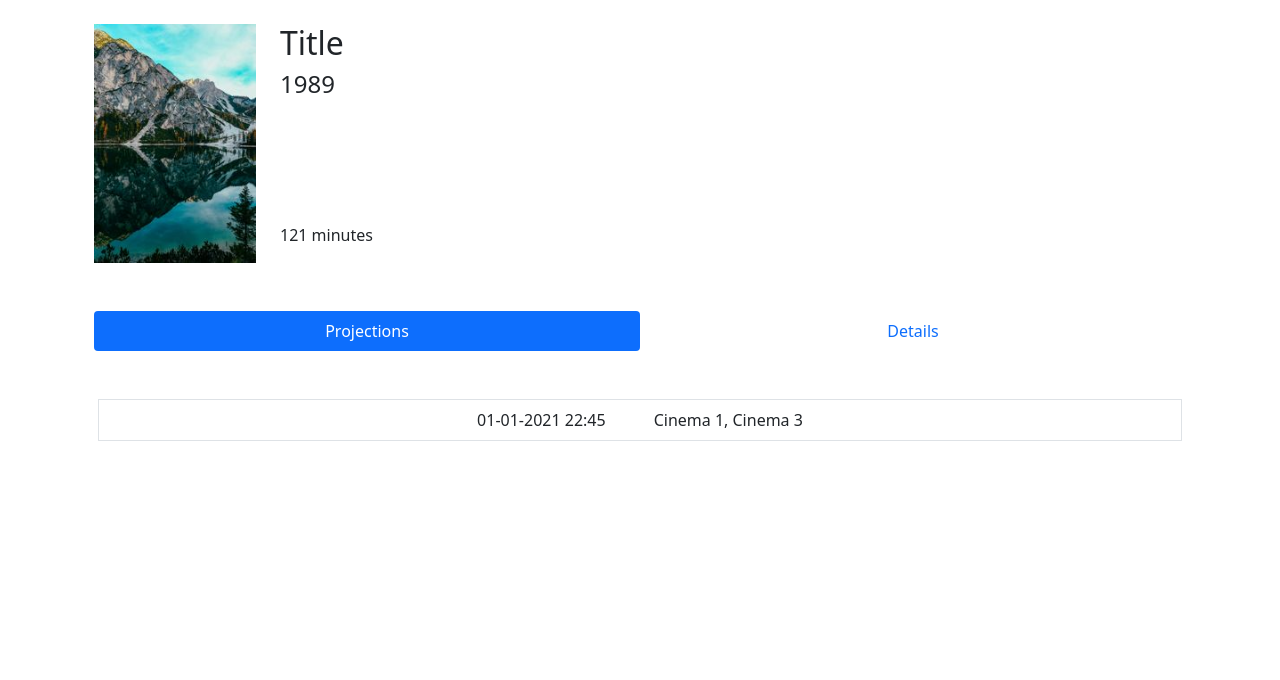
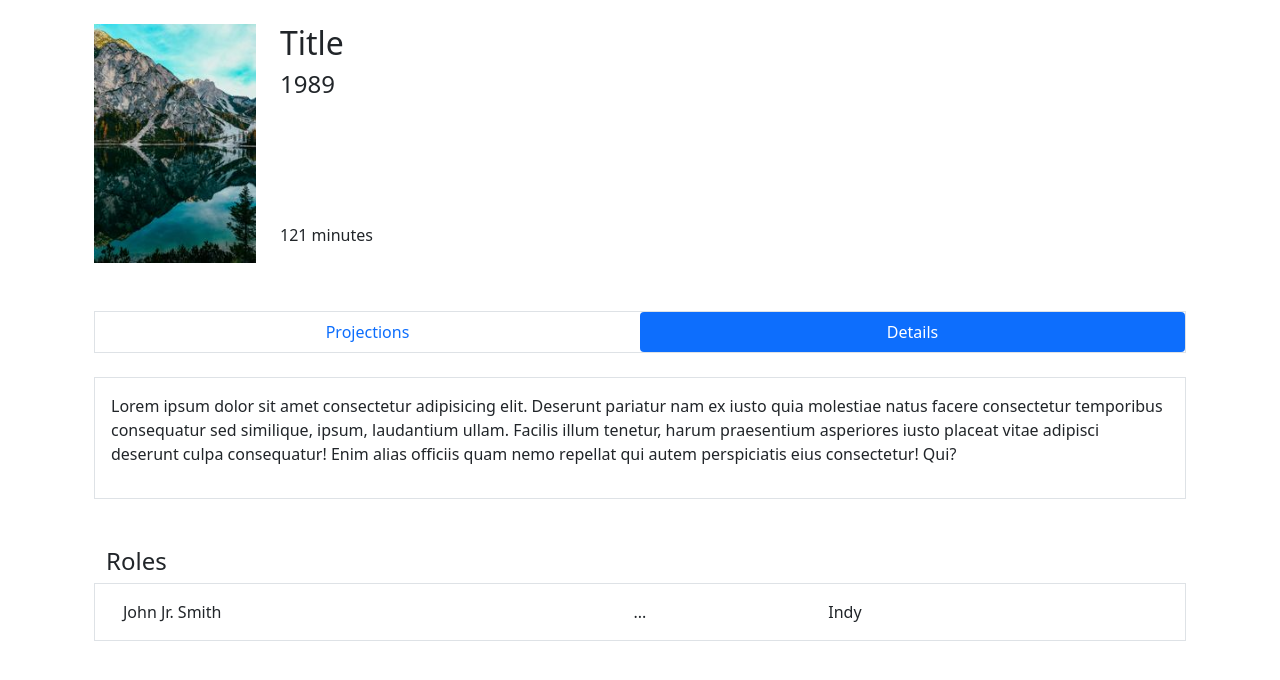
Before and after one commit to dev-kibo/piivt, a React (Create React App) app in the folder 04-front-end/: page /movies/3/details in a window 1280 px wide. Shown: the top 680 px of the page. Built offline with nearby package versions, Linux system fonts and the light colour scheme.

Commit message:
Finished movie page

```diff
--- a/04-front-end/src/components/Application/Application.tsx
+++ b/04-front-end/src/components/Application/Application.tsx
@@ -4,13 +4,23 @@ import { Switch, Route } from "react-router-dom";
 import "./Application.sass";
 import HomePage from "../HomePage/HomePage";
 import MoviePage from "../MoviePage/MoviePage";
+import MoviePageProjections from "../MoviePage/MoviePageProjections";
+import MoviePageDetails from "../MoviePage/MoviePageDetails";
 
 export default function Application() {
   return (
     <Container className="Application p-4">
       <Switch>
         <Route exact path="/" component={HomePage} />
-        <Route path="/movies/:id" component={MoviePage} />
+        <Route
+          exact
+          path="/movies/:id"
+          render={() => <MoviePage component={MoviePageProjections} />}
+        />
+        <Route
+          path="/movies/:id/details"
+          render={() => <MoviePage component={MoviePageDetails} />}
+        />
       </Switch>
     </Container>
   );
--- a/04-front-end/src/components/MoviePage/IMoviePageBodyProps.ts
+++ /dev/null
@@ -1,3 +0,0 @@
-export default interface IMoviePageBodyProps {
-  type: "projections" | "details";
-}
--- a/04-front-end/src/components/MoviePage/MoviePage.tsx
+++ b/04-front-end/src/components/MoviePage/MoviePage.tsx
@@ -1,15 +1,15 @@
-import React, { useState } from "react";
+import React from "react";
 import { Row, Col, Image, Nav } from "react-bootstrap";
 import poster from "../../assets/poster.jpg";
-import { NavLink, Switch, Route } from "react-router-dom";
-import MoviePageBody from "./MoviePageBody";
-import IMoviePageBodyProps from "./IMoviePageBodyProps";
+import { NavLink } from "react-router-dom";
 
-export default function MoviePage() {
-  const [bodyType, setBodyType] = useState<IMoviePageBodyProps>({
-    type: "projections",
-  });
+interface MoviePageProps {
+  component: React.ComponentType;
+}
 
+export default function MoviePage({
+  component: MoviePageBody,
+}: MoviePageProps) {
   return (
     <Row>
       <Col>
@@ -27,31 +27,28 @@ export default function MoviePage() {
         </Row>
         <Row className="mt-5">
           <Col>
-            <Nav justify variant="pills" defaultActiveKey="#projections">
+            <Nav
+              justify
+              variant="pills"
+              className="border"
+              defaultActiveKey="/movies/3"
+            >
               <Nav.Item>
-                <Nav.Link
-                  href="#projections"
-                  className="nav-link"
-                  onClick={() => setBodyType({ type: "projections" })}
-                >
+                <NavLink exact to="/movies/3" className="nav-link">
                   Projections
-                </Nav.Link>
+                </NavLink>
               </Nav.Item>
               <Nav.Item>
-                <Nav.Link
-                  href="#details"
-                  className="nav-link"
-                  onClick={() => setBodyType({ type: "details" })}
-                >
+                <NavLink to="/movies/3/details" className="nav-link">
                   Details
-                </Nav.Link>
+                </NavLink>
               </Nav.Item>
             </Nav>
           </Col>
         </Row>
         <Row>
-          <Col>
-            <MoviePageBody type={bodyType.type} />
+          <Col className="p-4">
+            <MoviePageBody />
           </Col>
         </Row>
       </Col>
--- a/04-front-end/src/components/MoviePage/MoviePageBody.tsx
+++ /dev/null
@@ -1,20 +0,0 @@
-import React from "react";
-import IMoviePageBodyProps from "./IMoviePageBodyProps";
-import { Row, Col } from "react-bootstrap";
-
-export default function MoviePageBody({ type }: IMoviePageBodyProps) {
-  if (type === "projections") {
-    return (
-      <Row className="mt-5 border mx-1">
-        <Col className="d-flex justify-content-center align-items-center p-2">
-          <p className="my-0">01-01-2021 22:45</p>
-          <p className="ms-5 my-0">Cinema 1, Cinema 3</p>
-        </Col>
-      </Row>
-    );
-  } else if (type === "details") {
-    return <p>Details</p>;
-  }
-
-  return <p>Nothing</p>;
-}
--- /dev/null
+++ b/04-front-end/src/components/MoviePage/MoviePageDetails.tsx
@@ -0,0 +1,43 @@
+import React from "react";
+import { Row, Col } from "react-bootstrap";
+
+export default function MoviePageDetails() {
+  return (
+    <Row>
+      <Col>
+        <Row>
+          <Col className="border p-3">
+            <p>
+              Lorem ipsum dolor sit amet consectetur adipisicing elit. Deserunt
+              pariatur nam ex iusto quia molestiae natus facere consectetur
+              temporibus consequatur sed similique, ipsum, laudantium ullam.
+              Facilis illum tenetur, harum praesentium asperiores iusto placeat
+              vitae adipisci deserunt culpa consequatur! Enim alias officiis
+              quam nemo repellat qui autem perspiciatis eius consectetur! Qui?
+            </p>
+          </Col>
+        </Row>
+        <Row className="mt-5">
+          <Col>
+            <h4>Roles</h4>
+          </Col>
+        </Row>
+        <Row>
+          <Col>
+            <Row className="border p-3" xs={3}>
+              <Col className="text-left">
+                <p className="m-0">John Jr. Smith</p>
+              </Col>
+              <Col className="text-center">
+                <p className="m-0">...</p>
+              </Col>
+              <Col className="text-left">
+                <p className="m-0">Indy</p>
+              </Col>
+            </Row>
+          </Col>
+        </Row>
+      </Col>
+    </Row>
+  );
+}
--- /dev/null
+++ b/04-front-end/src/components/MoviePage/MoviePageProjections.tsx
@@ -0,0 +1,15 @@
+import React from "react";
+import { Row, Col } from "react-bootstrap";
+
+export default function MoviePageProjections() {
+  return (
+    <Row xs={1} sm={2} className="border p-2">
+      <Col className="">
+        <p className="m-0">01-01-2021 22:45</p>
+      </Col>
+      <Col>
+        <p className="m-0">Cinema 1, Cinema 3</p>
+      </Col>
+    </Row>
+  );
+}
```
